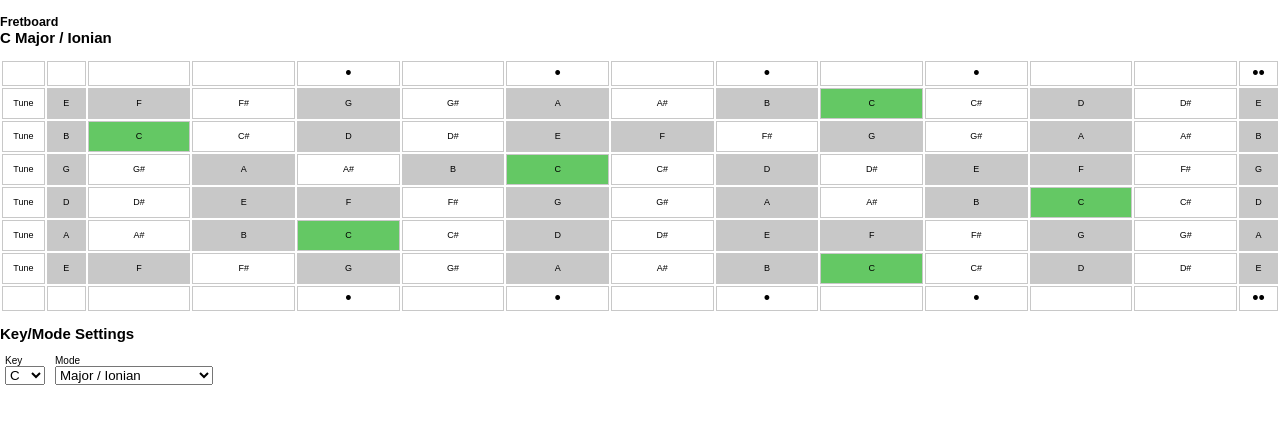
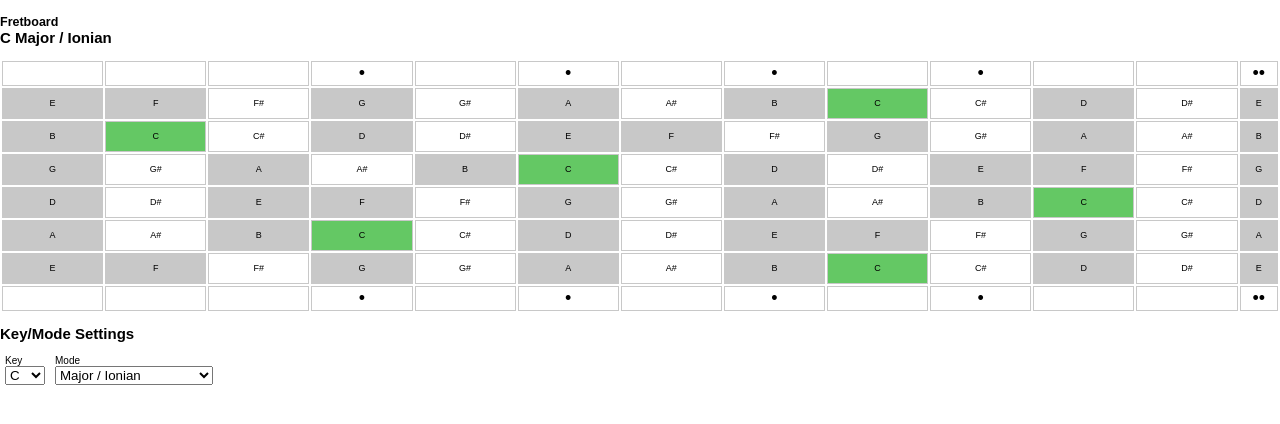
Before and after one commit to samhain13/fretscale-view, a React (Create React App) app: page / in a window 1280 px wide. Shown: the top 424 px of the page. Built offline with nearby package versions, Linux system fonts and the light colour scheme.

Commit message:
removed additional tuning fret; will just use fret 0

```diff
--- a/src/index.css
+++ b/src/index.css
@@ -30,8 +30,6 @@ body {
     height: 3em;
     width: 3em;
 }
-#fretboard td:first-child,
-#fretboard td:nth-of-type(2),
 #fretboard td:last-child {
     width: 1em;
 }
--- a/src/index.js
+++ b/src/index.js
@@ -18,9 +18,9 @@ class Fretboard extends React.Component {
     }
 
     getMarkerValue(fret_number) {
-        if ([4, 6, 8, 10].indexOf(fret_number) >= 0) {
+        if ([3, 5, 7, 9].indexOf(fret_number) >= 0) {
             return '•';
-        } else if (fret_number === Number(this.props.app.props.show_frets)) {
+        } else if (fret_number === 12) {
             return '••';
         } else {
             return '';
@@ -28,7 +28,7 @@ class Fretboard extends React.Component {
     }
 
     renderMarkers() {
-        let frets = Array(Number(this.props.app.props.show_frets) + 1).fill(null);
+        let frets = Array(Number(this.props.app.props.show_frets)).fill(null);
         return(
             <tr>
             {frets.map((value, index) =>
@@ -44,7 +44,6 @@ class Fretboard extends React.Component {
         let frets = this.props.app.getPitchArray(pitch);
         return(
             <tr key={index}>
-                <td>Tune</td>
             {frets.map((pitch_name, fret_index) =>
                 <td
                     key={fret_index}
```
